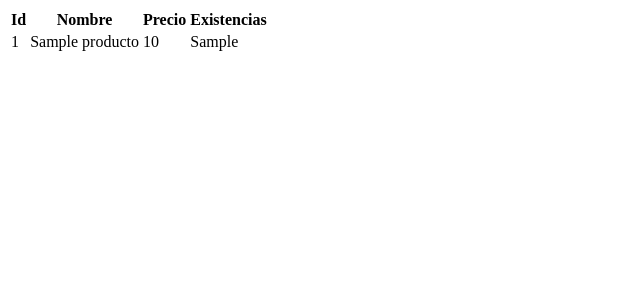
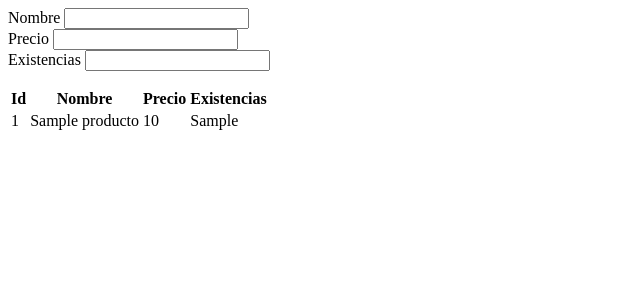
Before and after one commit to itsraulfraire/Practica1AS, a Flask app: page /productos in a window 1280 px wide. Shown: the top 300 px of the page, without its empty margins (0-640 px from the left). Run offline with Flask 3, Linux system fonts and the light colour scheme; tables that the repository leaves empty or names only in its code hold one stand-in row (values such as "Sample post").

Commit message:
Update productos.html

```diff
--- a/templates/productos.html
+++ b/templates/productos.html
@@ -1,3 +1,18 @@
+<form method="post">
+    <div class="mb-1">
+        <label>Nombre</label>
+        <input type="text" class="form-control" id="txtNombre">
+    </div>
+    <div class="mb-1">
+        <label>Precio</label>
+        <input type="number" class="form-control" id="txtPrecio">
+    </div>
+    <div class="mb-1">
+        <label>Existencias</label>
+        <input type="text" class="form-control" id="txtExistencias">
+    </div>
+</form>
+
 <div class="table-responsive">
     <table class="table table-sm">
         <thead class="table-active">
```
